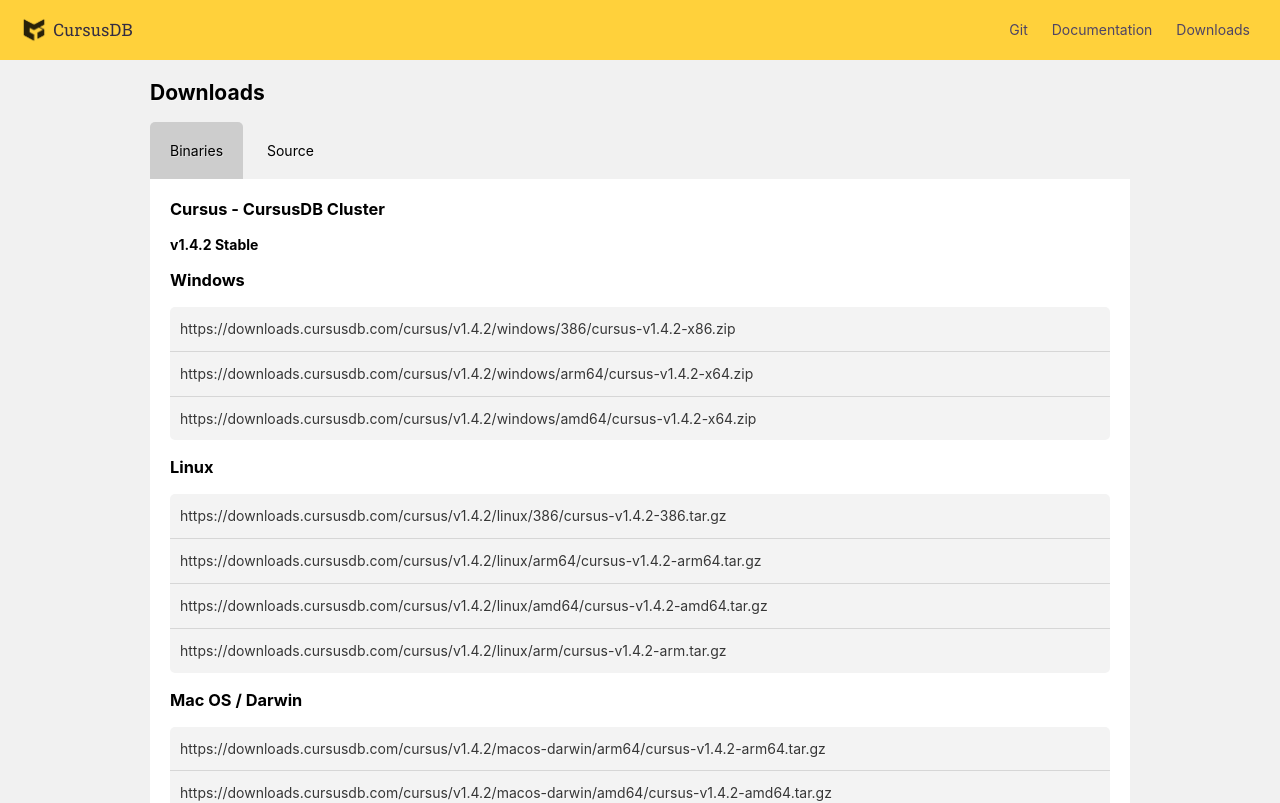
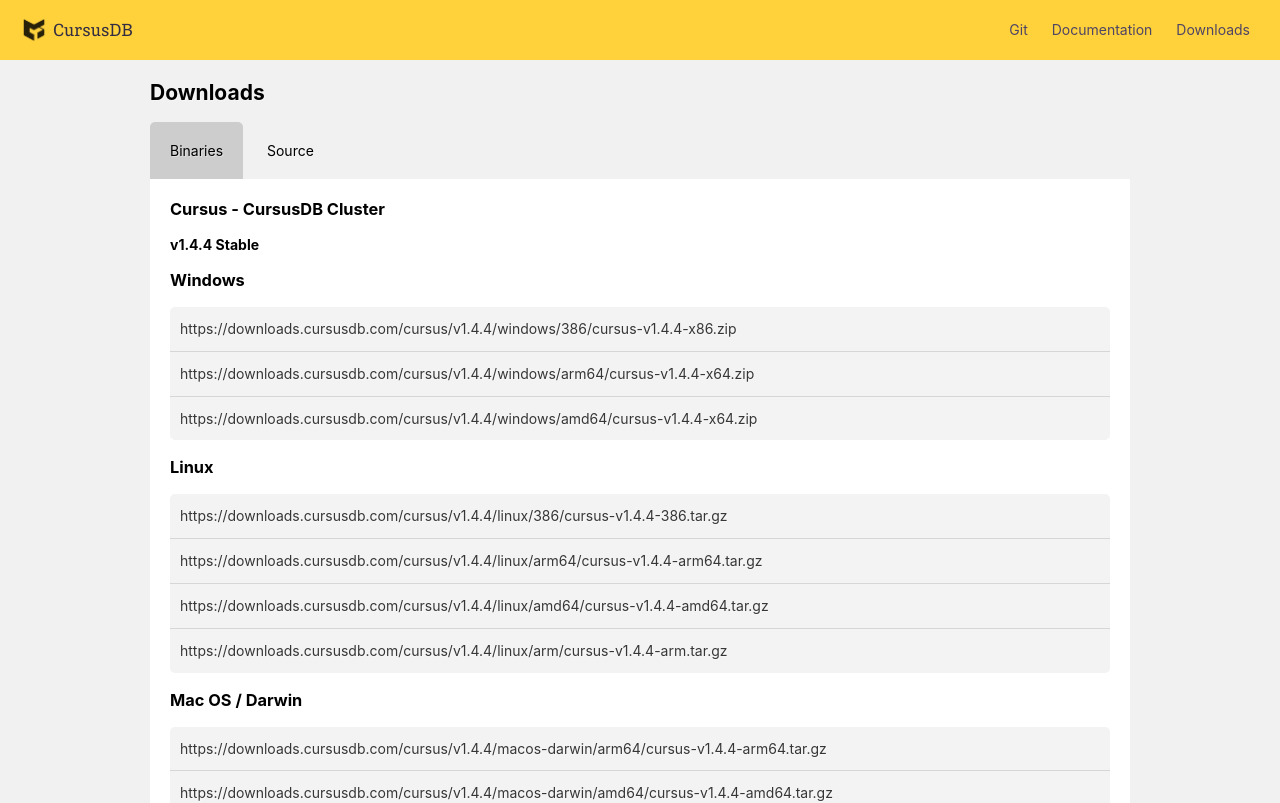
Before and after one commit to cursusdb/cursusdb-web, a SvelteKit app: page /downloads in a window 1280 px wide. Shown: the top 803 px of the page. Built offline with nearby package versions, Linux system fonts and the light colour scheme.

Commit message:
bump cluster and node software to v1.4.4

```diff
--- a/src/routes/downloads/+page.svelte
+++ b/src/routes/downloads/+page.svelte
@@ -1,7 +1,7 @@
 <script>
     let binaries = true; // viewing binary list
-    let currentVersionCursus = "v1.4.2"
-    let currentVersionCurode = "v1.4.2"
+    let currentVersionCursus = "v1.4.4"
+    let currentVersionCurode = "v1.4.4"
     let currentVersionCurush = "v1.0.1"
 </script>
 <svelte:head>
```
